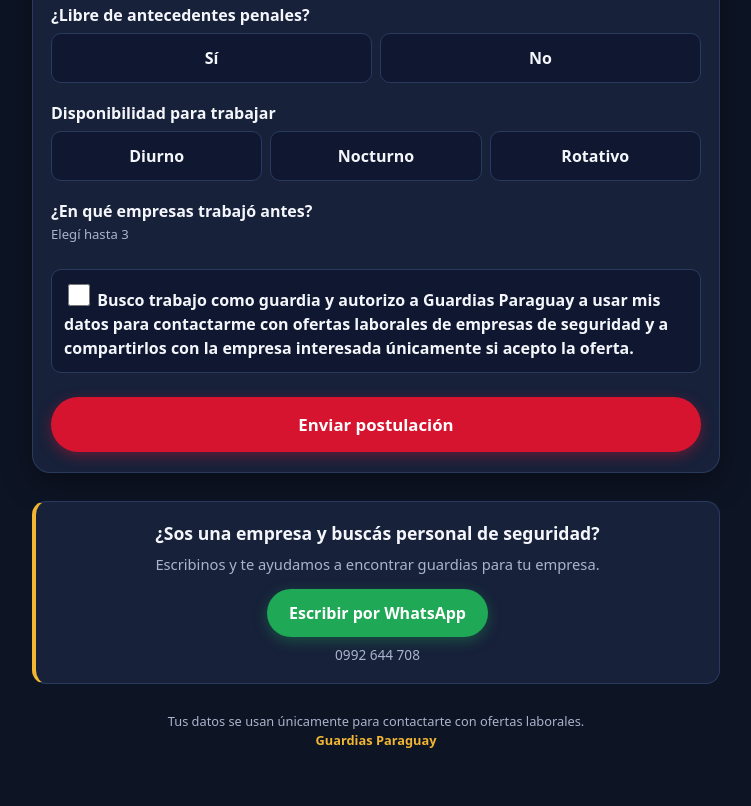
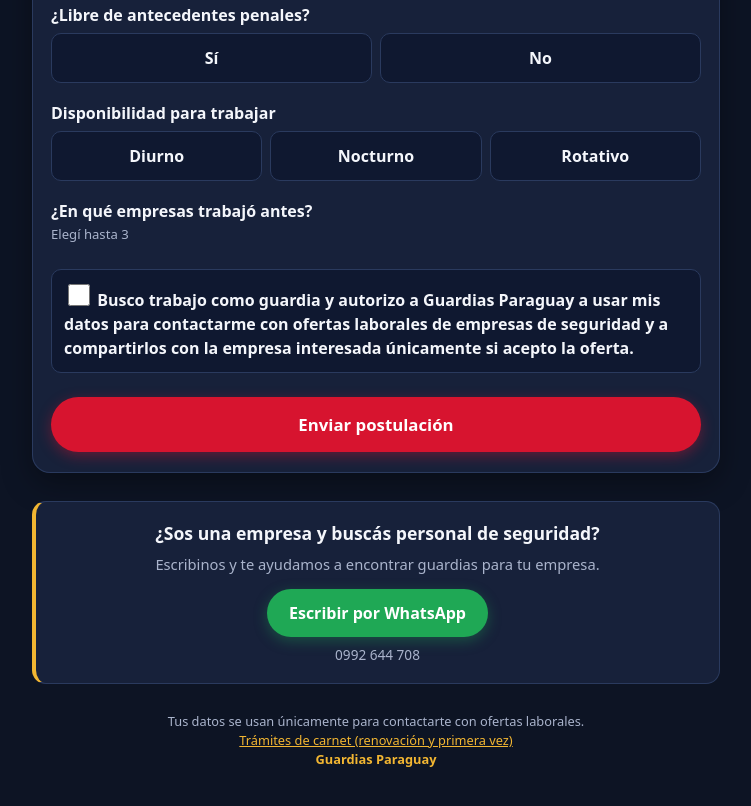
Before and after one commit to bisnki94-design/postulacion, a plain HTML site: page index.html in a window 1280 px wide. Shown: the part 1407-2213 px from the top of the page, without its empty margins (264-1015 px from the left). Drawn offline with Linux system fonts and the light colour scheme; no server answers.

Commit message:
Add files via upload

```diff
--- a/index.html
+++ b/index.html
@@ -281,7 +281,7 @@
     <span class="num">0992 644 708</span>
   </div>
 
-  <div class="foot">Tus datos se usan únicamente para contactarte con ofertas laborales.<br><b>Guardias Paraguay</b></div>
+  <div class="foot">Tus datos se usan únicamente para contactarte con ofertas laborales.<br><a href="servicios.html" style="color:var(--gold)">Trámites de carnet (renovación y primera vez)</a><br><b>Guardias Paraguay</b></div>
 </div>
 
 <script>
```
